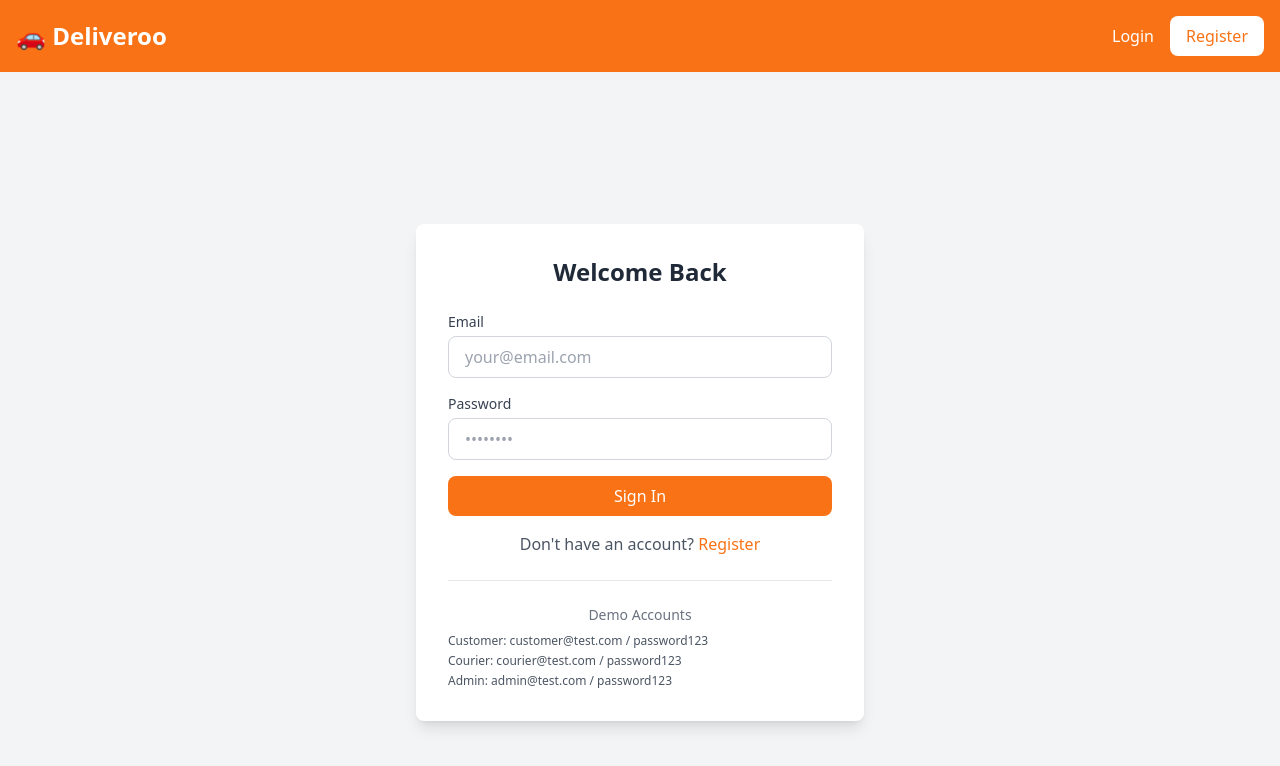
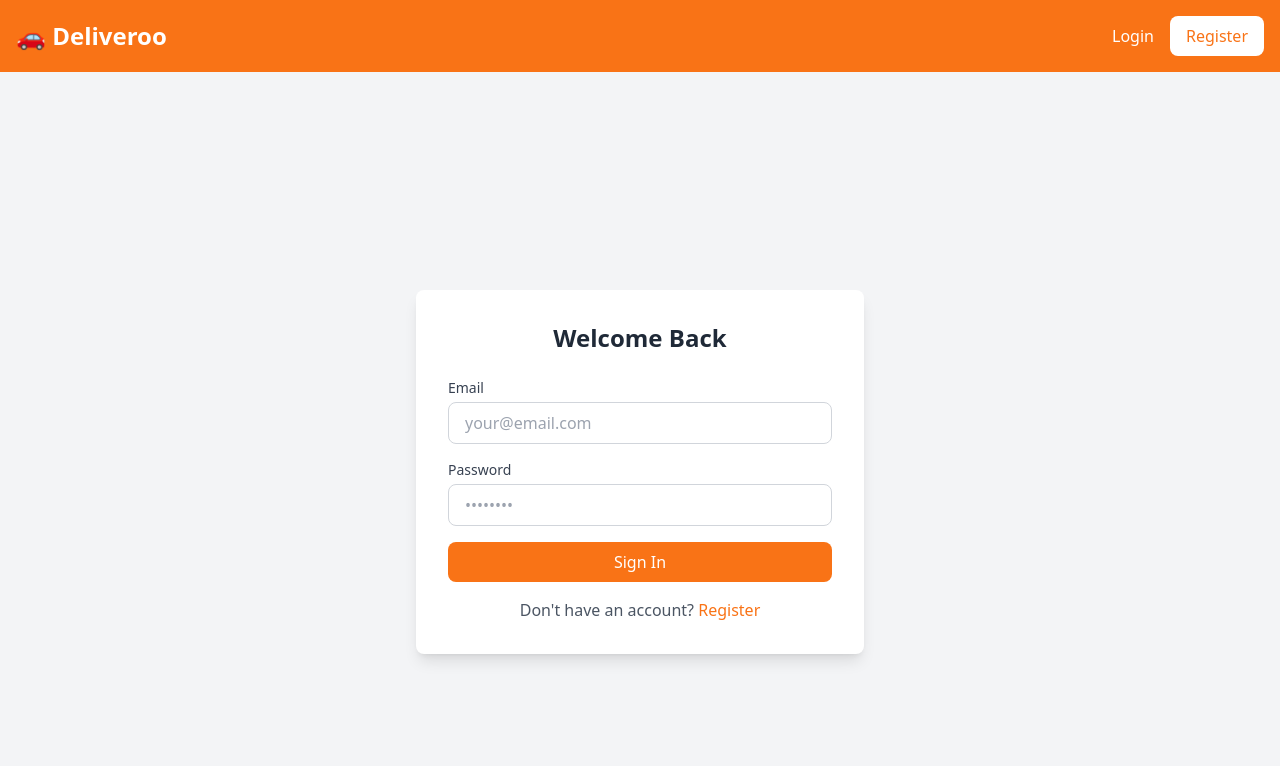
Before and after one commit to wachira567/deliveroo.frontend, a React (Vite) app: page /login in a window 1280 px wide. Shown: the top 766 px of the page. Built offline with nearby package versions, Linux system fonts and the light colour scheme; no server answers.

Commit message:
chore(ui): remove demo account credentials from login page

```diff
--- a/src/pages/Login.jsx
+++ b/src/pages/Login.jsx
@@ -81,17 +81,7 @@
             </Link>
           </p>
 
-          {/* Demo accounts */}
-          <div className="mt-6 pt-6 border-t border-gray-200">
-            <p className="text-sm text-gray-500 text-center mb-2">
-              Demo Accounts
-            </p>
-            <div className="text-xs text-gray-600 space-y-1">
-              <p>Customer: customer@test.com / password123</p>
-              <p>Courier: courier@test.com / password123</p>
-              <p>Admin: admin@test.com / password123</p>
-            </div>
-          </div>
+          {/* Demo accounts removed */}
         </div>
       </div>
     </div>
```
